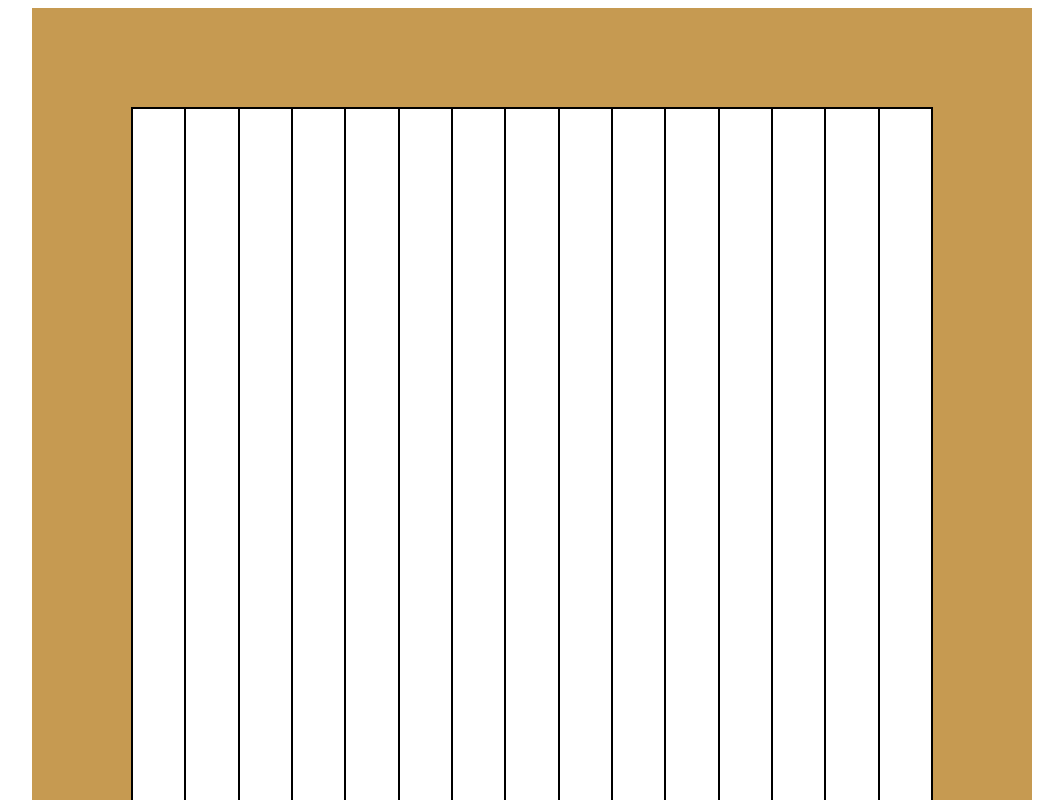
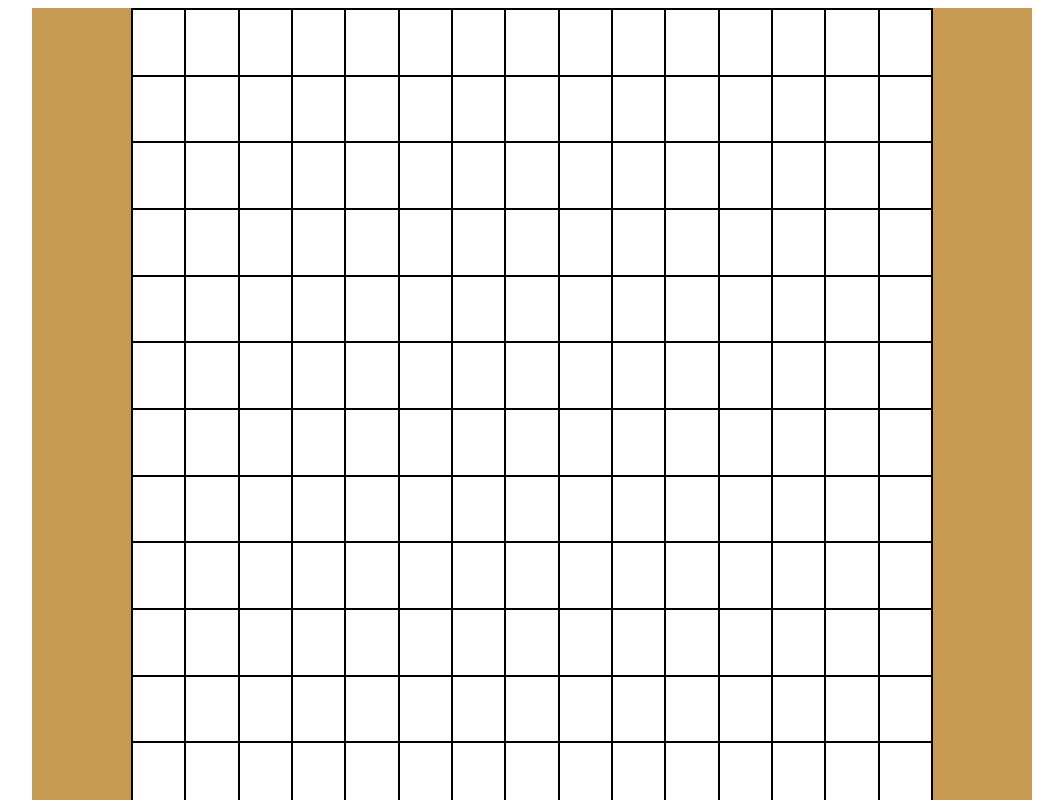
Before and after one commit to jhssttj/Omok, a React (Create React App) app: page / in a window 1280 px wide. Shown: the top 800 px of the page, without its empty margins (108-1171 px from the left). Built offline with nearby package versions, Linux system fonts and the light colour scheme.

Commit message:
Render test board 15x15 into main board

```diff
--- a/src/components/Board.js
+++ b/src/components/Board.js
@@ -15,12 +15,12 @@ function Board() {
   const boardArr = initializeBoard(x,y);
 
  //Function to render y rows to form within on the board
- const renderRows = (x) => {
-  let squares = [];
-  for (let i=0; i<x; i++) {
-    squares.push(<div className = "square"></div>)
+ const renderRows = (y) => {
+  let rows = [];
+  for (let i=0; i<y; i++) {
+    rows.push(<BoardRow x={x}/>)
   }
-  return squares;
+  return rows;
 }
 
 
@@ -30,7 +30,7 @@ function Board() {
 
   return (
     <div className= "board">
-      <BoardRow x={x}/>
+      {renderRows(y)}
     </div>
   );
 }
```
